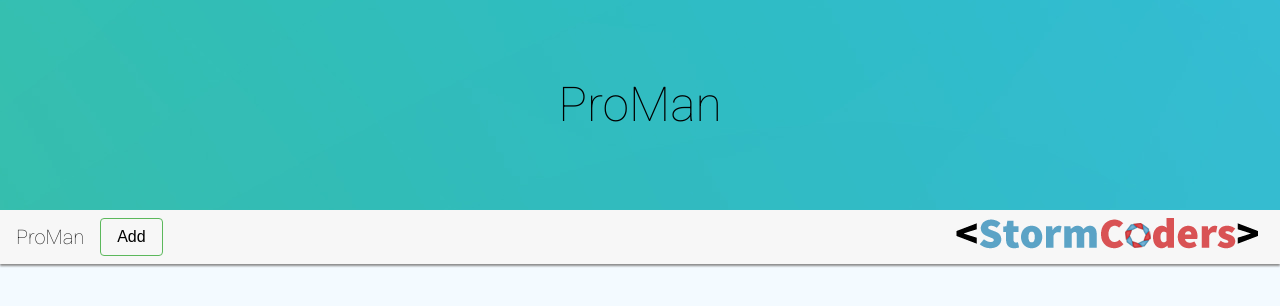
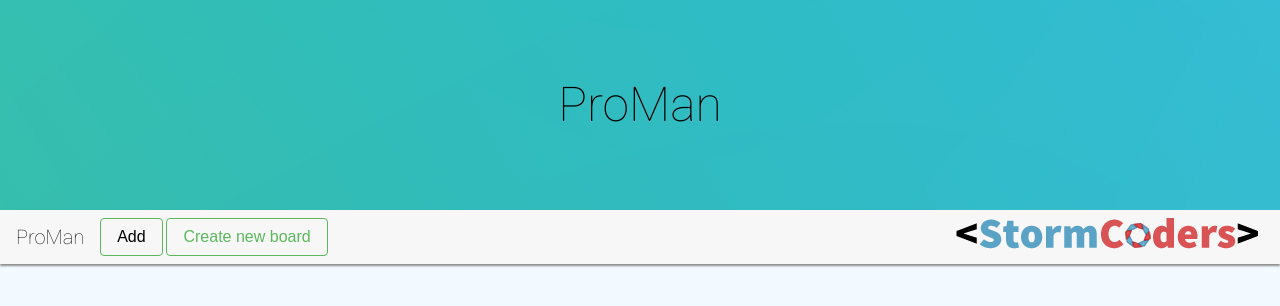
Before and after one commit to gabee1987/ProMan-part-2-_StormCoders, a Flask app: page / in a window 1280 px wide. Shown: the top 306 px of the page. Run offline with Flask 2, Linux system fonts and the light colour scheme; some libraries are stand-ins or nearby versions.

Commit message:
Added board create button

```diff
--- a/templates/index.html
+++ b/templates/index.html
@@ -55,9 +55,14 @@
                 <div class="collapse navbar-collapse" id="navbarNav">
                     <ul class="navbar-nav mr-auto">
                         <li>
+                            <!-- Add bootcard -->
                             <button class="btn btn-outline-success my-2 my-sm-0" id="addBootCard" type="button" class="btn btn-primary btn-sm">
-                                    Add
-                                </button>
+                                Add
+                            </button>
+                            <!-- Add board button -->
+                            <button id="addBoardButton" class="btn btn-outline-success my-2 my-sm-0" id="addBootCard" type="button" class="btn btn-primary btn-sm">
+                                Create new board
+                            </button>
                         </li>
                     </ul>
                     <!--<div class="collapse navbar-collapse justify-content-end" id="navbarSupportedContent">-->
```
